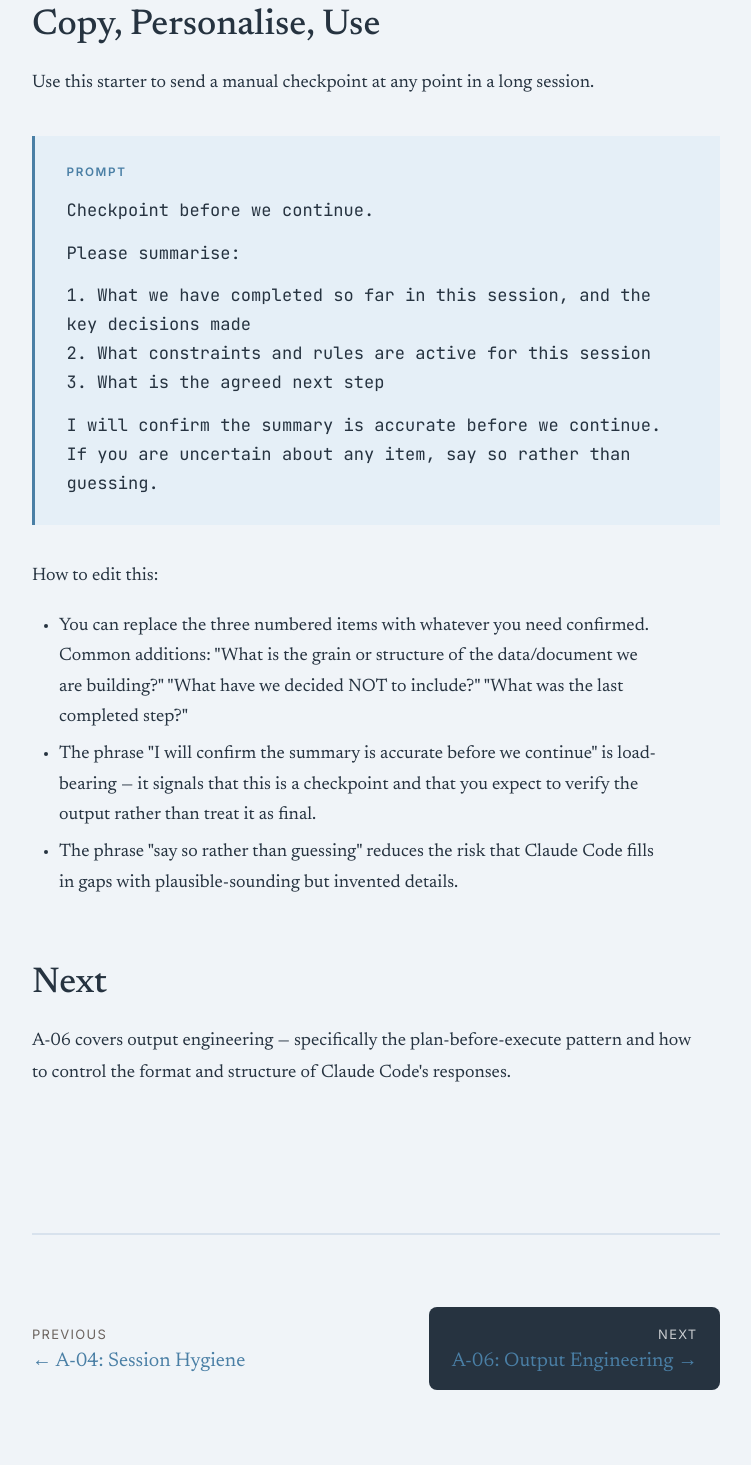
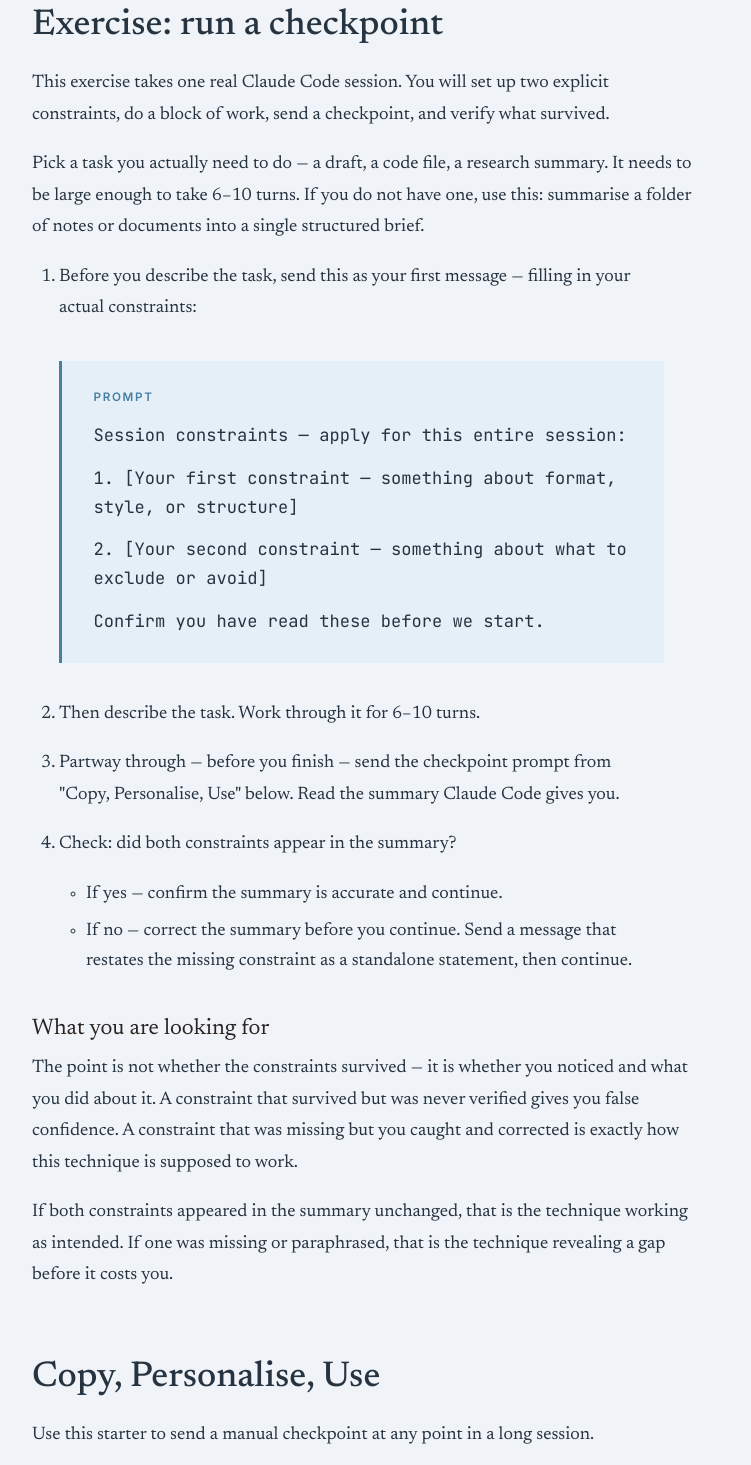
Before and after one commit to vuelo-labs/linguist, a website: page course/a/05/index.html in a window 1280 px wide. Shown: the part 7128-8593 px from the top of the page, without its empty margins (264-1015 px from the left). Drawn offline with Linux system fonts and the light colour scheme.

Commit message:
Add hands-on checkpoint exercise to A-05
Learners now run a real checkpoint cycle: set two explicit constraints, do a block of work, send the checkpoint prompt mid-session, and verify what survived — with branching instructions for both outcomes.

Co-Authored-By: Claude Sonnet 4.6 <noreply@anthropic.com>

```diff
--- a/course/a/05/index.html
+++ b/course/a/05/index.html
@@ -217,6 +217,41 @@
           <li>Watch for context rot symptoms. When you see them, restate the relevant constraint immediately — as a standalone message, not as a conversational aside.</li>
         </ol>
 
+        <h2>Exercise: run a checkpoint</h2>
+
+        <p>This exercise takes one real Claude Code session. You will set up two explicit constraints, do a block of work, send a checkpoint, and verify what survived.</p>
+
+        <p>Pick a task you actually need to do — a draft, a code file, a research summary. It needs to be large enough to take 6–10 turns. If you do not have one, use this: summarise a folder of notes or documents into a single structured brief.</p>
+
+        <ol>
+          <li>
+            <p>Before you describe the task, send this as your first message — filling in your actual constraints:</p>
+            <blockquote>
+              <p>Session constraints — apply for this entire session:</p>
+              <p>1. [Your first constraint — something about format, style, or structure]</p>
+              <p>2. [Your second constraint — something about what to exclude or avoid]</p>
+              <p>Confirm you have read these before we start.</p>
+            </blockquote>
+          </li>
+          <li><p>Then describe the task. Work through it for 6–10 turns.</p></li>
+          <li>
+            <p>Partway through — before you finish — send the checkpoint prompt from "Copy, Personalise, Use" below. Read the summary Claude Code gives you.</p>
+          </li>
+          <li>
+            <p>Check: did both constraints appear in the summary?</p>
+            <ul>
+              <li>If yes — confirm the summary is accurate and continue.</li>
+              <li>If no — correct the summary before you continue. Send a message that restates the missing constraint as a standalone statement, then continue.</li>
+            </ul>
+          </li>
+        </ol>
+
+        <h3>What you are looking for</h3>
+
+        <p>The point is not whether the constraints survived — it is whether you noticed and what you did about it. A constraint that survived but was never verified gives you false confidence. A constraint that was missing but you caught and corrected is exactly how this technique is supposed to work.</p>
+
+        <p>If both constraints appeared in the summary unchanged, that is the technique working as intended. If one was missing or paraphrased, that is the technique revealing a gap before it costs you.</p>
+
         <h2>Copy, Personalise, Use</h2>
 
         <p>Use this starter to send a manual checkpoint at any point in a long session.</p>
```
